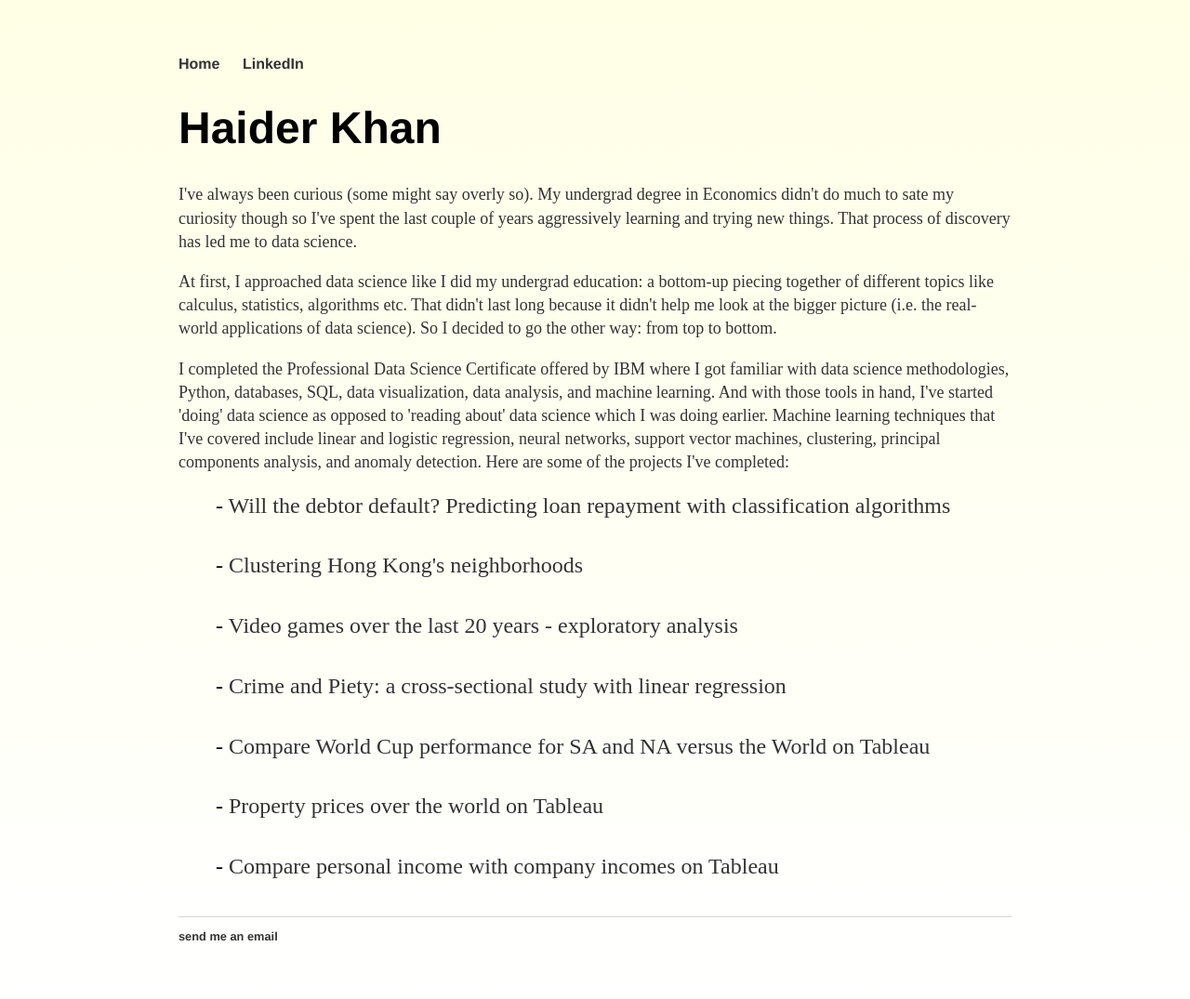
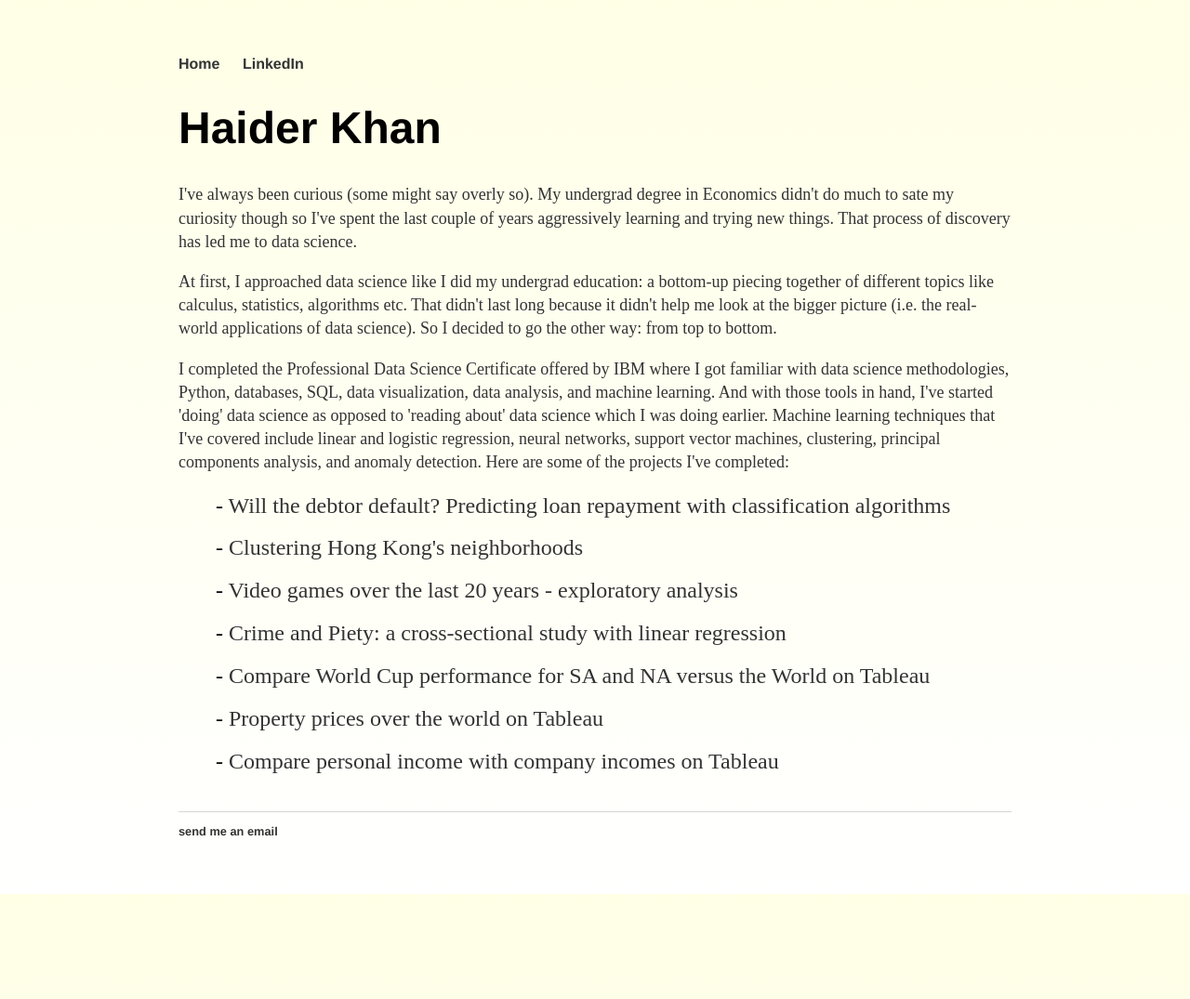
Before and after one commit to h2kh/h2kh.github.io, a Jekyll site: the page built from index.html, in a window 1280 px wide. Shown: the whole page at 93% size. Built offline with Jekyll 4.4.1, drawn with Linux system fonts in a browser that asks for light colours; after the commit the page ends 962 px from its top, so only the background shows below that.

Commit message:
Update main.css

```diff
--- a/css/main.css
+++ b/css/main.css
@@ -45,5 +45,5 @@ ul.posts {
 
 ul.posts li {
     list-style: none;
-    margin-bottom: 1cm
+    margin-bottom: 0.5cm
 }
```
